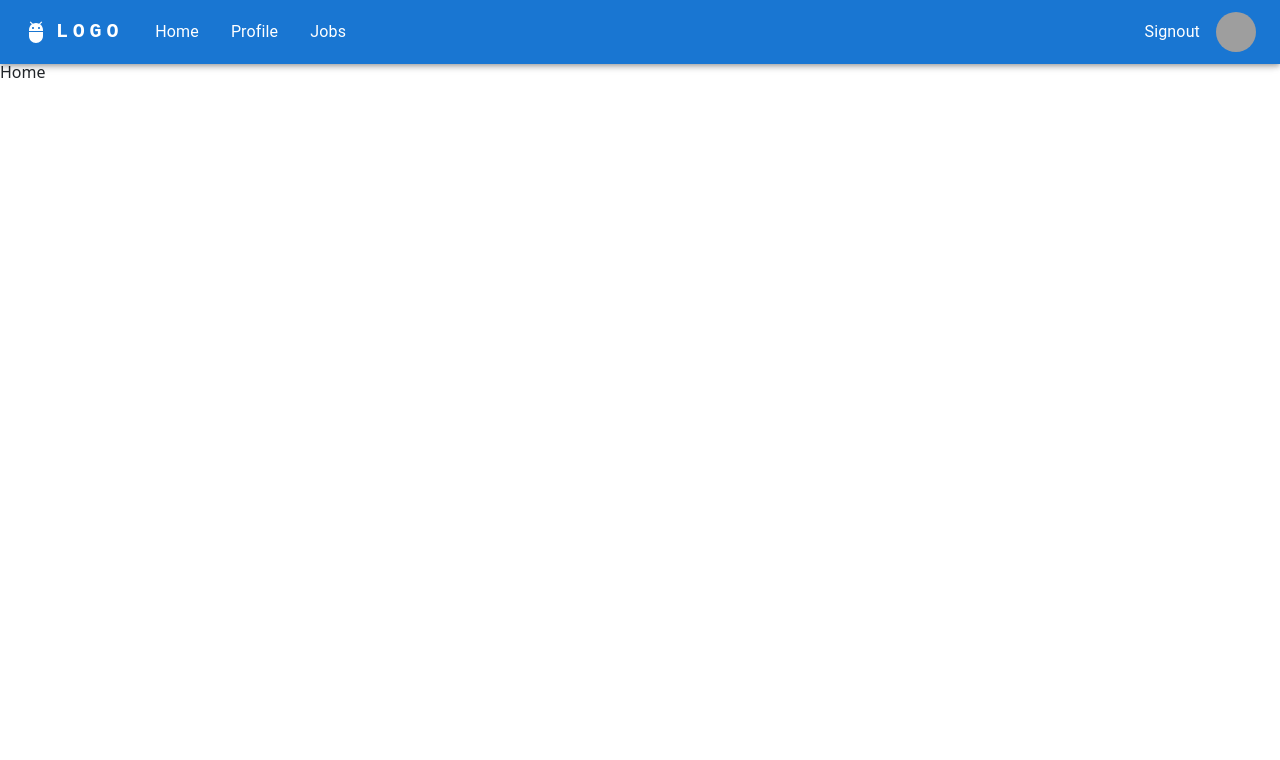
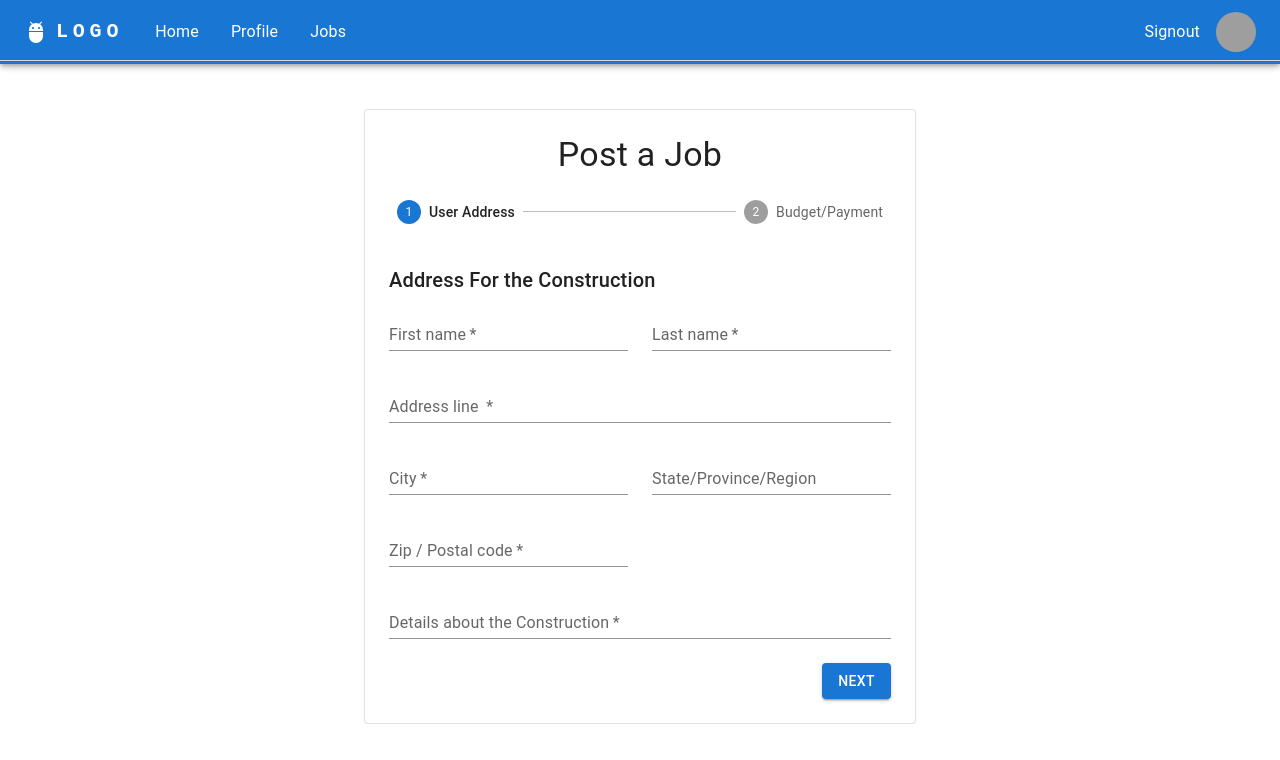
Before and after one commit to shabeehnaqvi/React-ConstructIt-GobGeeklords, a React (Create React App) app in the folder FrontEnd/: page /home in a window 1280 px wide. Shown: the top 760 px of the page. Built offline with nearby package versions, Linux system fonts and the light colour scheme; sample sign-in values are in the browser's storage; grey boxes are pictures that could not be loaded.

Commit message:
Added Job posting page

```diff
--- /dev/null
+++ b/FrontEnd/src/components/home/AddressfForm.js
@@ -0,0 +1,93 @@
+import * as React from "react";
+import Grid from "@mui/material/Grid";
+import Typography from "@mui/material/Typography";
+import TextField from "@mui/material/TextField";
+import FormControlLabel from "@mui/material/FormControlLabel";
+import Checkbox from "@mui/material/Checkbox";
+
+export default function AddressForm() {
+  return (
+    <React.Fragment>
+      <Typography variant="h6" gutterBottom>
+        Address For the Construction
+      </Typography>
+      <Grid container spacing={3}>
+        <Grid item xs={12} sm={6}>
+          <TextField
+            required
+            id="firstName"
+            name="firstName"
+            label="First name"
+            fullWidth
+            autoComplete="given-name"
+            variant="standard"
+          />
+        </Grid>
+        <Grid item xs={12} sm={6}>
+          <TextField
+            required
+            id="lastName"
+            name="lastName"
+            label="Last name"
+            fullWidth
+            autoComplete="family-name"
+            variant="standard"
+          />
+        </Grid>
+        <Grid item xs={12}>
+          <TextField
+            required
+            id="address"
+            name="address"
+            label="Address line "
+            fullWidth
+            autoComplete="shipping address-line"
+            variant="standard"
+          />
+        </Grid>
+
+        <Grid item xs={12} sm={6}>
+          <TextField
+            required
+            id="city"
+            name="city"
+            label="City"
+            fullWidth
+            autoComplete="shipping address-level2"
+            variant="standard"
+          />
+        </Grid>
+        <Grid item xs={12} sm={6}>
+          <TextField
+            id="state"
+            name="state"
+            label="State/Province/Region"
+            fullWidth
+            variant="standard"
+          />
+        </Grid>
+        <Grid item xs={12} sm={6}>
+          <TextField
+            required
+            id="zip"
+            name="zip"
+            label="Zip / Postal code"
+            fullWidth
+            autoComplete="shipping postal-code"
+            variant="standard"
+          />
+        </Grid>
+        <Grid item xs={12} sm={12}>
+          <TextField
+            required
+            id="details"
+            name="details"
+            label="Details about the Construction"
+            fullWidth
+            variant="standard"
+          />
+        </Grid>
+      </Grid>
+    </React.Fragment>
+  );
+}
--- a/FrontEnd/src/components/home/Home.jsx
+++ b/FrontEnd/src/components/home/Home.jsx
@@ -1,9 +1,103 @@
-import React from 'react'
+import * as React from "react";
+import CssBaseline from "@mui/material/CssBaseline";
+import AppBar from "@mui/material/AppBar";
+import Box from "@mui/material/Box";
+import Container from "@mui/material/Container";
+import Toolbar from "@mui/material/Toolbar";
+import Paper from "@mui/material/Paper";
+import Stepper from "@mui/material/Stepper";
+import Step from "@mui/material/Step";
+import StepLabel from "@mui/material/StepLabel";
+import Button from "@mui/material/Button";
+import Link from "@mui/material/Link";
+import Typography from "@mui/material/Typography";
+import { createTheme, ThemeProvider } from "@mui/material/styles";
+import AddressForm from "./AddressfForm";
+import PaymentForm from "./PaymentForm";
+
+const steps = ["User Address", "Budget/Payment"];
+
+function getStepContent(step) {
+  switch (step) {
+    case 0:
+      return <AddressForm />;
+    case 1:
+      return <PaymentForm />;
+    default:
+      throw new Error("Unknown step");
+  }
+}
+
+const theme = createTheme();
 
 function Home() {
+  const [activeStep, setActiveStep] = React.useState(0);
+
+  const handleNext = () => {
+    setActiveStep(activeStep + 1);
+  };
+
+  const handleBack = () => {
+    setActiveStep(activeStep - 1);
+  };
+
   return (
-    <div>Home</div>
-  )
+    <ThemeProvider theme={theme}>
+      <CssBaseline />
+      <AppBar
+        position="absolute"
+        color="default"
+        elevation={0}
+        sx={{
+          position: "relative",
+          borderBottom: (t) => `1px solid ${t.palette.divider}`,
+        }}
+      ></AppBar>
+      <Container component="main" maxWidth="sm" sx={{ mb: 4 }}>
+        <Paper
+          variant="outlined"
+          sx={{ my: { xs: 3, md: 6 }, p: { xs: 2, md: 3 } }}
+        >
+          <Typography component="h1" variant="h4" align="center">
+            Post a Job
+          </Typography>
+          <Stepper activeStep={activeStep} sx={{ pt: 3, pb: 5 }}>
+            {steps.map((label) => (
+              <Step key={label}>
+                <StepLabel>{label}</StepLabel>
+              </Step>
+            ))}
+          </Stepper>
+          {activeStep === steps.length ? (
+            <React.Fragment>
+              <Typography variant="h5" gutterBottom>
+                Thank you for your order.
+              </Typography>
+            </React.Fragment>
+          ) : (
+            <React.Fragment>
+              {getStepContent(activeStep)}
+              <Box sx={{ display: "flex", justifyContent: "flex-end" }}>
+                {activeStep !== 0 && (
+                  <Button onClick={handleBack} sx={{ mt: 3, ml: 1 }}>
+                    Back
+                  </Button>
+                )}
+
+                <Button
+                  variant="contained"
+                  onClick={handleNext}
+                  sx={{ mt: 3, ml: 1 }}
+                >
+                  {activeStep === steps.length - 1 ? "Place order" : "Next"}
+                </Button>
+              </Box>
+            </React.Fragment>
+          )}
+        </Paper>
+      </Container>
+    </ThemeProvider>
+  );
 }
 
-export default Home
+export default Home;
--- /dev/null
+++ b/FrontEnd/src/components/home/PaymentForm.js
@@ -0,0 +1,55 @@
+import * as React from "react";
+import Typography from "@mui/material/Typography";
+import Grid from "@mui/material/Grid";
+import TextField from "@mui/material/TextField";
+import FormControlLabel from "@mui/material/FormControlLabel";
+import Checkbox from "@mui/material/Checkbox";
+
+export default function PaymentForm() {
+  return (
+    <React.Fragment>
+      <Typography variant="h6" gutterBottom>
+        Budget and Details
+      </Typography>
+      <Grid container spacing={3}>
+        <Grid item xs={12} md={6}>
+          <TextField
+            required
+            id="name"
+            label="User Name"
+            fullWidth
+            variant="standard"
+          />
+        </Grid>
+        <Grid item xs={12} md={6}>
+          <TextField
+            required
+            id="method"
+            label="Payment Method"
+            fullWidth
+            variant="standard"
+          />
+        </Grid>
+        <Grid item xs={12} md={6}>
+          <TextField
+            required
+            id="expDate"
+            label="Budget"
+            fullWidth
+            variant="standard"
+          />
+        </Grid>
+        <Grid item xs={12} md={6}>
+          <TextField
+            required
+            id="worker"
+            label="worker"
+            helperText="Number Of Workers Required for the job"
+            fullWidth
+            variant="standard"
+          />
+        </Grid>
+      </Grid>
+    </React.Fragment>
+  );
+}
--- a/FrontEnd/src/components/login/Login.jsx
+++ b/FrontEnd/src/components/login/Login.jsx
@@ -64,10 +64,18 @@ const Login = () => {
   };
 
   return (
-
-    <div className="my-container" style={{ backgroundImage: `url(https://images.unsplash.com/photo-1589939705384-5185137a7f0f?ixlib=rb-4.0.3&ixid=MnwxMjA3fDB8MHxwaG90by1wYWdlfHx8fGVufDB8fHx8&auto=format&fit=crop&w=1740&q=80)` , backgroundRepeat:'no-repeat'}} >
+    <div
+      className="my-container"
+      style={{
+        backgroundImage: `url(https://images.unsplash.com/photo-1589939705384-5185137a7f0f?ixlib=rb-4.0.3&ixid=MnwxMjA3fDB8MHxwaG90by1wYWdlfHx8fGVufDB8fHx8&auto=format&fit=crop&w=1740&q=80)`,
+        backgroundRepeat: "no-repeat",
+      }}
+    >
       <div className="mt-3 text-center w-25">
-        <div className="row col-md-12 col-sm-12 col-lg-12 col-xl-12 border rounded-5" style={{background: `rgba(255, 255, 255, 0.5)`}} >
+        <div
+          className="row col-md-12 col-sm-12 col-lg-12 col-xl-12 border rounded-5"
+          style={{ background: `rgba(255, 255, 255, 0.5)` }}
+        >
           <div className="mt-3 p-3" style={{ width: "100%" }}>
             <h3 className="text-center mb-5">Login</h3>
             <Form>
--- a/FrontEnd/src/components/signup/Signup.jsx
+++ b/FrontEnd/src/components/signup/Signup.jsx
@@ -6,6 +6,10 @@ import { ToastContainer, toast } from "react-toastify";
 import "react-toastify/dist/ReactToastify.css";
 
 function Signup() {
+  const changeRadio = (id) => {
+    inpval["role"] = id;
+  };
+
   const history = useNavigate();
   function changegender(e) {
     setData(e);
@@ -15,7 +19,7 @@ function Signup() {
     email: "",
     date: "",
     password: "",
-    gender: "",
+    role: "",
   });
 
   const [data, setData] = useState([]);
@@ -32,7 +36,7 @@ function Signup() {
   const addData = (e) => {
     e.preventDefault();
 
-    const { name, email, date, password } = inpval;
+    const { name, email, date, password, role } = inpval;
 
     if (name === "") {
       toast.error(" name field is requred!", {
@@ -60,39 +64,89 @@ function Signup() {
       });
     } else {
       console.log("data added succesfully");
-      localStorage.setItem("islogin", true);
+      // localStorage.setItem("islogin", true);
       localStorage.setItem("user_data", JSON.stringify([...data, inpval]));
-      history("/home");
+      //history("/home");
+
+      let userlength = 0;
+      if (role == "User") {
+        fetch("http://localhost:3001/users")
+          .then((response) => response.json())
+          .then((data) => {
+            userlength = data.length;
+
+            const user = {
+              id: userlength + 1,
+              email: email,
+              name: name,
+              password: password,
+              role: role,
+              dob: date,
+            };
+
+            fetch("http://localhost:3001/users", {
+              method: "POST",
+              headers: {
+                "Content-type": "application/json",
+              },
+              body: JSON.stringify(user),
+            }).then((res) => {
+              if (res.status >= 200 && res.status <= 300) {
+                toast("Congragulation User");
+                toast("Successfuly Registered!");
+              } else {
+                toast("Failed! Contact Support");
+              }
+            });
+          });
+      } else {
+        toast("Congragulation Engineer");
+        fetch("http://localhost:3001/Engineer")
+          .then((response) => response.json())
+          .then((data) => {
+            userlength = data.length;
+
+            const user = {
+              id: userlength + 1,
+              email: email,
+              name: name,
+              password: password,
+              role: role,
+              dob: date,
+            };
+            fetch("http://localhost:3001/Engineers", {
+              method: "POST",
+              headers: {
+                "Content-type": "application/json",
+              },
+              body: JSON.stringify(user),
+            }).then((res) => {
+              if (res.status >= 200 && res.status <= 300) {
+                toast("Successfuly Registered!");
+              } else {
+                toast("Failed! Contact Support");
+              }
+            });
+          });
+      }
     }
-    // const user = {
-    //   id: 4,
-    //   email: email,
-    //   name: name,
-    //   password: password,
-    //   gender: "male",
-    //   dob: date,
-    // };
-    // fetch("http://localhost:3001/users1", {
-    //   method: "POST",
-    //   headers: {
-    //     "Content-type": "application/json",
-    //   },
-    //   body: JSON.stringify(user),
-    // }).then((res) => {
-    //   if (res.status >= 200 && res.status <= 300) {
-    //     toast("Success!");
-    //   } else {
-    //     toast("Failed!");
-    //   }
-    // });
   };
-
   return (
-    <div className="my-container" style={{ backgroundImage: `url(https://images.unsplash.com/photo-1589939705384-5185137a7f0f?ixlib=rb-4.0.3&ixid=MnwxMjA3fDB8MHxwaG90by1wYWdlfHx8fGVufDB8fHx8&auto=format&fit=crop&w=1740&q=80)` , backgroundRepeat:'no-repeat'}} >
+    <div
+      className="my-container"
+      style={{
+        backgroundImage: `url(https://images.unsplash.com/photo-1589939705384-5185137a7f0f?ixlib=rb-4.0.3&ixid=MnwxMjA3fDB8MHxwaG90by1wYWdlfHx8fGVufDB8fHx8&auto=format&fit=crop&w=1740&q=80)`,
+        backgroundRepeat: "no-repeat",
+      }}
+    >
       <div className="mt-3 text-center w-25">
-        <div className="row col-md-12 col-sm-12 col-lg-12 col-xl-12 border rounded-5" style={{background: `rgba(255, 255, 255, 0.5)`}} >
+        <div
+          className="row col-md-12 col-sm-12 col-lg-12 col-xl-12 border rounded-5"
+          style={{ background: `rgba(255, 255, 255, 0.5)` }}
+        >
           <div className="mt-3 p-3" style={{ width: "100%" }}>
             <h3 className="mb-5">Register</h3>
+
             <Form>
               <Form.Group className="mb-3" controlId="formBasicname">
                 <Form.Control
@@ -128,8 +182,10 @@ function Signup() {
                   <input
                     className="form-check-input mr-1"
                     type="radio"
-                    name="flexRadioDefault"
+                    value="User"
+                    name="role"
                     id="flexRadioDefault1"
+                    onChange={changeRadio.bind(this, "User")}
                   />
                   <label className="form-check-label">User</label>
                 </div>
@@ -137,10 +193,10 @@ function Signup() {
                   <input
                     className="form-check-input mr-1"
                     type="radio"
-                    name="flexRadioDefault"
+                    value="Engineer"
+                    name="role"
                     id="flexRadioDefault2"
-                    onChange={changegender}
-                    checked
+                    onChange={changeRadio.bind(this, "Engineer")}
                   />
                   <label className="form-check-label">Engineer</label>
                 </div>
```
